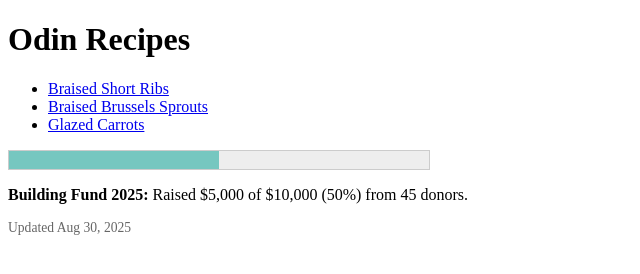
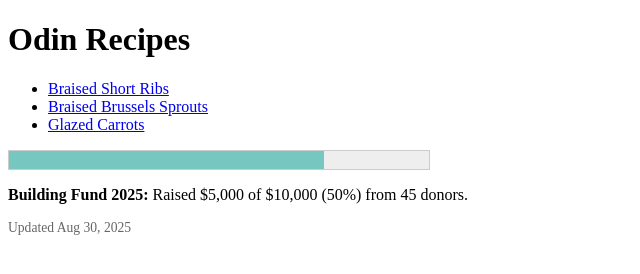
Before and after one commit to chrisgold1/odin-recipes, a plain HTML site: page index.html in a window 1280 px wide. Shown: the whole page, without its empty margins (0-640 px from the left). Drawn offline with Linux system fonts and the light colour scheme.

Commit message:
Changes to be committed: 	modified:   index.html     change progress to 75%

```diff
--- a/index.html
+++ b/index.html
@@ -14,7 +14,7 @@
         </ul>
 
         <div style="background:#eee;border:1px solid #ccc;max-width:420px;width:100%;">
-  <div style="background:#76c7c0;width:50%;height:18px;"></div>
+  <div style="background:#76c7c0;width:75%;height:18px;"></div>
 </div>
 <p><strong>Building Fund 2025:</strong> Raised $5,000 of $10,000 (50%) from 45 donors.</p>
 <p style="font-size:.85rem;color:#666">Updated Aug 30, 2025</p>
```
